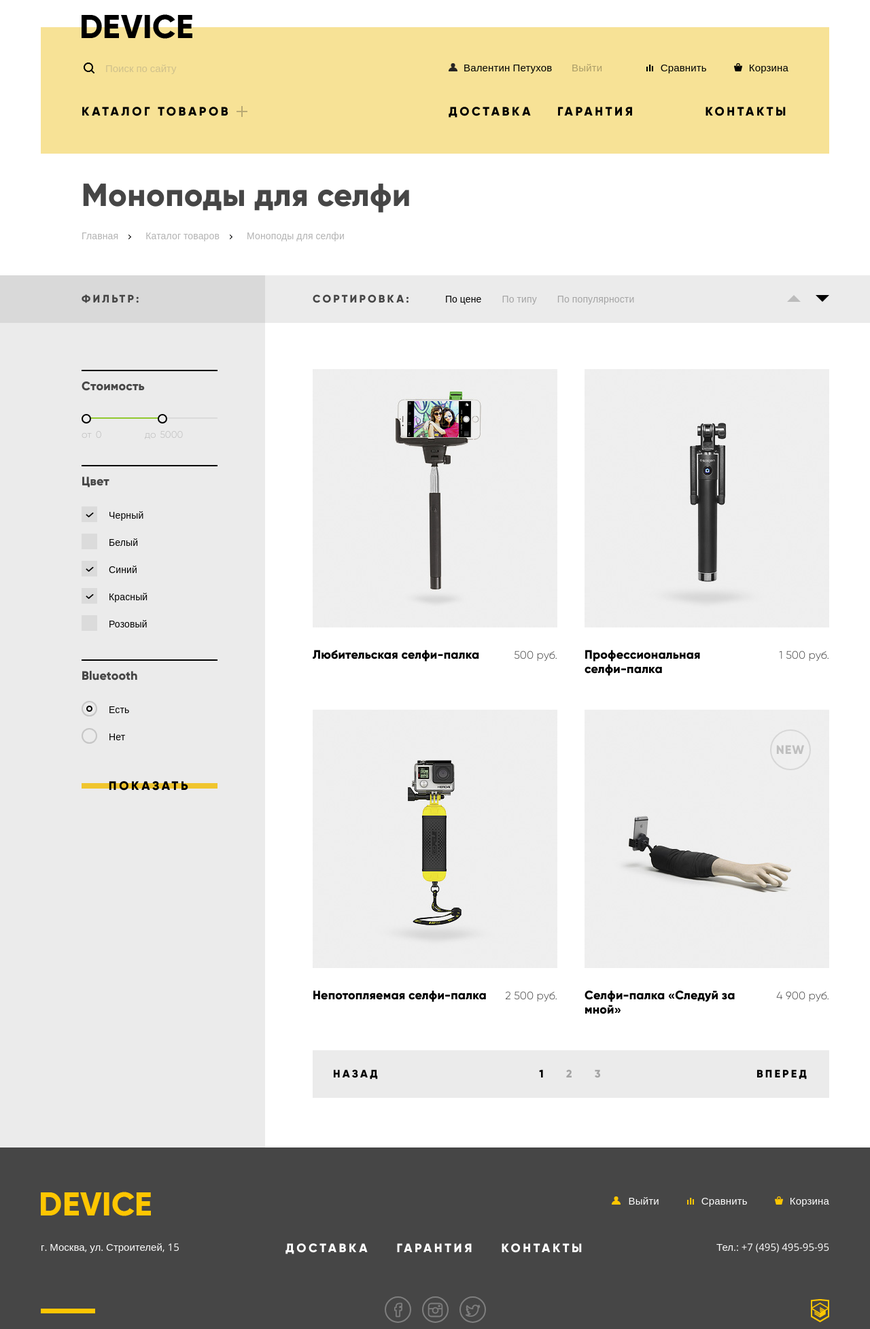
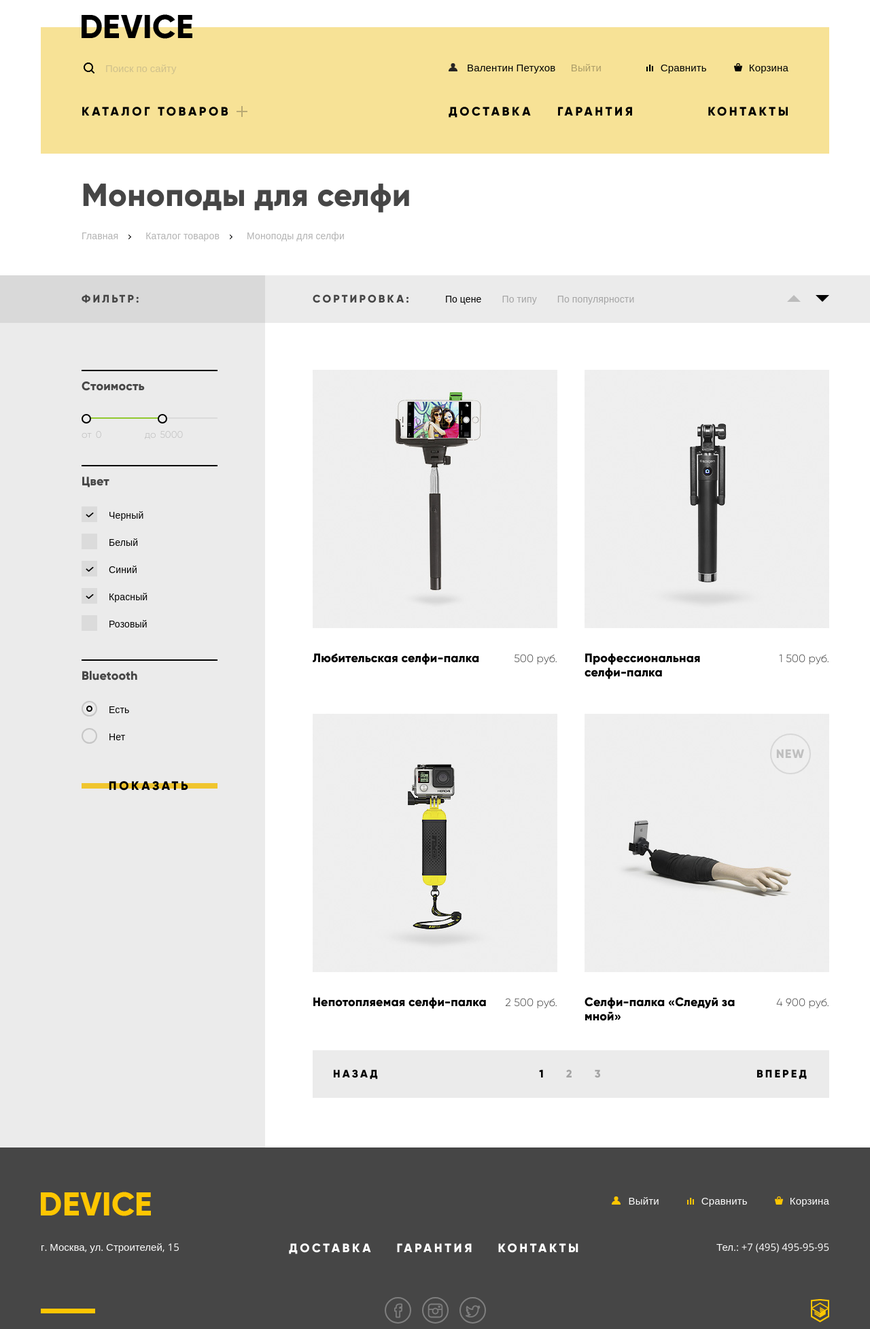
Before and after one commit to margarita-p/230166-device, a plain HTML site: page catalog.html in a window 1280 px wide. Shown: the whole page at 68% size. Drawn offline with nearby package versions, Linux system fonts and the light colour scheme.

Commit message:
Финальная проверка: 2-2 попытка

```diff
--- a/catalog.html
+++ b/catalog.html
@@ -53,7 +53,7 @@
         <ul class="header-menu-services">
           <li><a href="#">Доставка</a></li>
           <li><a href="#">Гарантия</a></li>
-          <li><a href="#">Контакты</a></li>
+          <li><a href="#">Контакт<span class="last-letter">ы</span></a></li><!-- спан для того чтобы убрать у последней буквы letter-spacing -->
         </ul>
       </nav>
     </header>
--- a/css/style.css
+++ b/css/style.css
@@ -55,6 +55,10 @@ body {
 img {
   width: 100%;
   height: auto;
+}
+
+span.last-letter {
+  letter-spacing: 0;
 }
 
 
@@ -245,13 +249,17 @@ a.main-header-logo {
 }
 
 li.header-user-name  {
+  width: 160px;
   margin-right: 20px;
 }
 
+li.header-user-name a {
+  padding-left: 27px;
+}
+
 li.header-user-out {
-  width: 80px;
+  width: 70px;
   text-align: left;
-  margin-right: auto;
 }
 
 .header-user-out a {
@@ -1425,7 +1433,7 @@ p.slider-feature-info {
   position: relative;
   width: 830px;
   height: auto;
-  margin-bottom: 68px;
+  margin-bottom: 69px;
 }
 
 .sorting::after {
@@ -1589,14 +1597,14 @@ a.sorting-active:active {
   display: block;
   width: 360px;
   margin-left: 40px;
-    margin-bottom: 50px;
+    margin-bottom: 51px;
 }
 
 .catalog-item img {
   display: block;
   width: 360px;
   height: 380px;
-  margin-bottom: 29px;
+  margin-bottom: 33px;
 }
 
 
@@ -1730,7 +1738,7 @@ a.sorting-active:active {
         -ms-flex-pack: center;
             justify-content: center;
   position: relative;
-  margin: 0;
+  margin-top: -11px;
     margin-left: 70px;
     margin-bottom: 73px;
   padding: 0;
@@ -1875,13 +1883,15 @@ a.main-footer-logo {
     -ms-flex-wrap: wrap;
         flex-wrap: wrap;
   margin: 0;
-    margin-bottom: 52px;
+    margin-bottom: 53px;
   padding: 0;
   list-style: none;
 }
 
 .main-footer-menu li {
   margin-right: auto;
+  padding-left: 5px;
+  padding-right: 5px;
 }
 
 .main-footer-menu li:nth-child(3n) {
```
Also changed, not shown: index.html (+1 -1 lines), css/style.min.css.
